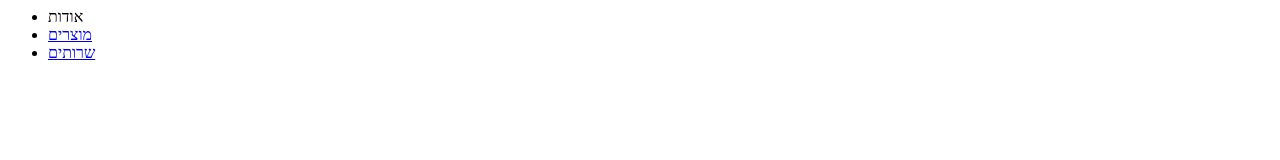
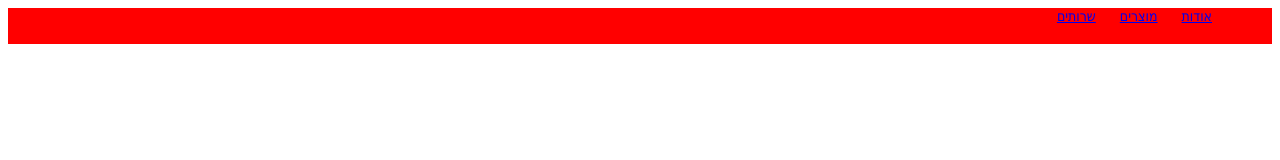
Before and after one commit to ehudiv/page_layout, a plain HTML site: page targil7_2/vertical_menu.html in a window 1280 px wide. Drawn offline with Linux system fonts and the light colour scheme.

Commit message:
navigaition targil 7,2

```diff
--- a/targil7_2/style7_2.css
+++ b/targil7_2/style7_2.css
@@ -0,0 +1,24 @@
+body{
+	direction: rtl;
+	text-align: right;
+	font-family: Tahoma;
+
+}
+ul{
+   padding-bottom:20px;
+   padding-top=20px;
+
+   margin: 0;
+   list-style-type: none;
+   background-color: red;
+
+
+}
+
+ul li
+{
+	display: inline;
+	font-size: 14px;
+	margin-right: 20px;
+
+}
--- a/targil7_2/vertical_menu.html
+++ b/targil7_2/vertical_menu.html
@@ -10,15 +10,19 @@
 			<ul>
 
 				<li>
-					<a target="_blank"="about.html">אודות</a>
+					<a href="about.html" target="blank"  >אודות</a>
+
+
 				</li>
 
 				<li>
-					<a href="#">מוצרים</a>
+					<a href="product.html" target="_blank">מוצרים</a>
+
 				</li>
 
 				<li>
-					<a href="#">שרותים</a>
+					<a href="server.html" target="_blank">שרותים</a>
+
 				</li>
 			</ul>
 
```
Also changed, not shown: targil6_5/style.css (+6 -3 lines), targil7_2/about.html (added, +17 -0 lines), targil7_2/product.html (added, +17 -0 lines), targil7_2/server.html (added, +17 -0 lines).
